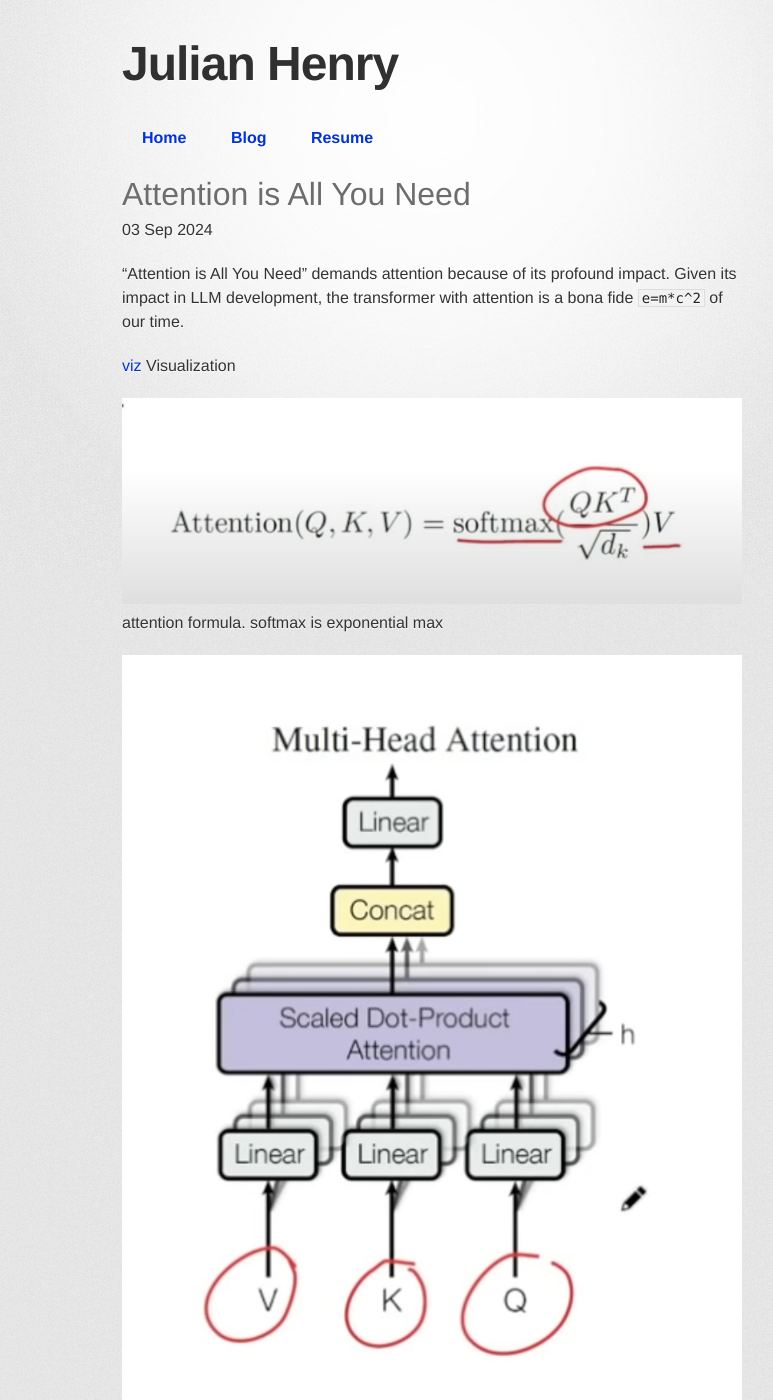
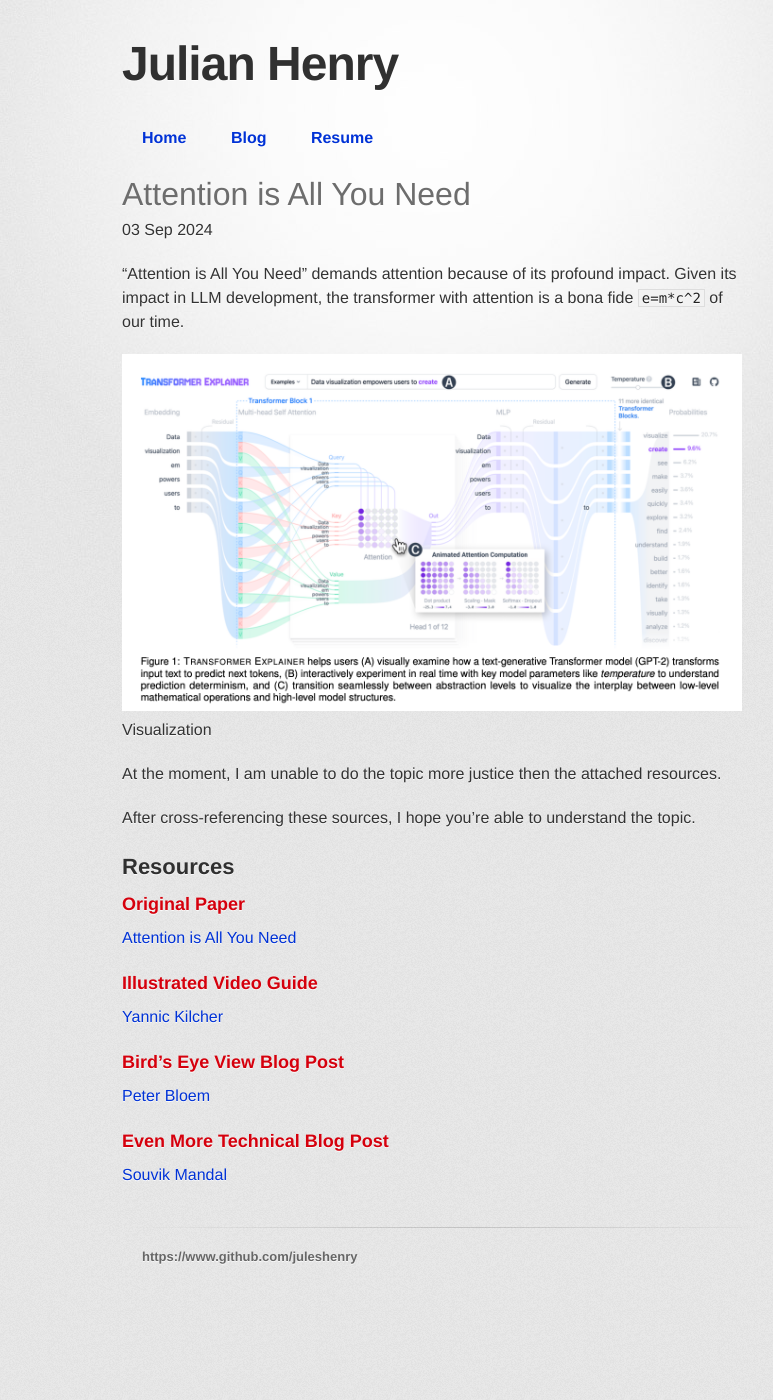
Before and after one commit to juleshenry/juleshenry.github.io, a Jekyll site: the page built from _posts/2024-09-03-attention-is-all-you-need.md, in a window 1280 px wide and 1400 px high. Shown: the whole window, without its empty margins (16-789 px from the left). Built offline with Jekyll 4.4.1, drawn with Linux system fonts in a browser that asks for light colours; some web fonts are replaced; some of the changed text lies outside the part shown.

Commit message:
attention-compendium

```diff
--- a/_posts/2024-09-03-attention-is-all-you-need.md
+++ b/_posts/2024-09-03-attention-is-all-you-need.md
@@ -5,25 +5,23 @@ date: 2024-09-03
 ---
 "Attention is All You Need" demands attention because of its profound impact. Given its impact in LLM development, the transformer with attention is a bona fide `e=m*c^2` of our time.
 
-[viz](/blog/assets/2024/attention/graphic-viz.png)
+![viz](/blog/assets/2024/attention/graphic-viz.png)
 Visualization
 
+At the moment, I am unable to do the topic more justice then the attached resources.
 
-![formula](/blog/assets/2024/attention/formula.png)
-attention formula. softmax is exponential max
+After cross-referencing these sources, I hope you're able to understand the topic.
 
-![multi-head-attention](/blog/assets/2024/attention/multi-head-attention.png)
-key formula 1
+## Resources
 
-![scaled-dot](/blog/assets/2024/attention/scaled-dot-product.png)
-key formula 2
+### Original Paper
+[Attention is All You Need](/blog/assets/2024/attention/0-ATTN-0.pdf)
 
-![query-vector](/blog/assets/2024/attention/query-vector-sketch.png)
-key vector space, viz. query vector space
+### Illustrated Video Guide
+[Yannic Kilcher](https://www.youtube.com/watch?v=iDulhoQ2pro)
 
-![index](/blog/assets/2024/attention/index-sketch.png)
-Hand-wavey reason for sinusoidal index. Infinite length
+### Bird's Eye View Blog Post
+[Peter Bloem](https://peterbloem.nl/blog/transformers)
 
-## Further reading
-[paper](/blog/assets/2024/attention/0-ATTN-0.pdf)
-Full original paper.
+### Even More Technical Blog Post
+[Souvik Mandal](https://itnext.io/attention-is-all-you-need-e8109d2693e)
```
Also changed, not shown: blog/assets/2024/attention/formula.png (deleted), blog/assets/2024/attention/index-sketch.png (deleted), blog/assets/2024/attention/multi-head-attention.png (deleted), blog/assets/2024/attention/query-vector-sketch.png (deleted), blog/assets/2024/attention/scaled-dot-product.png (deleted).
